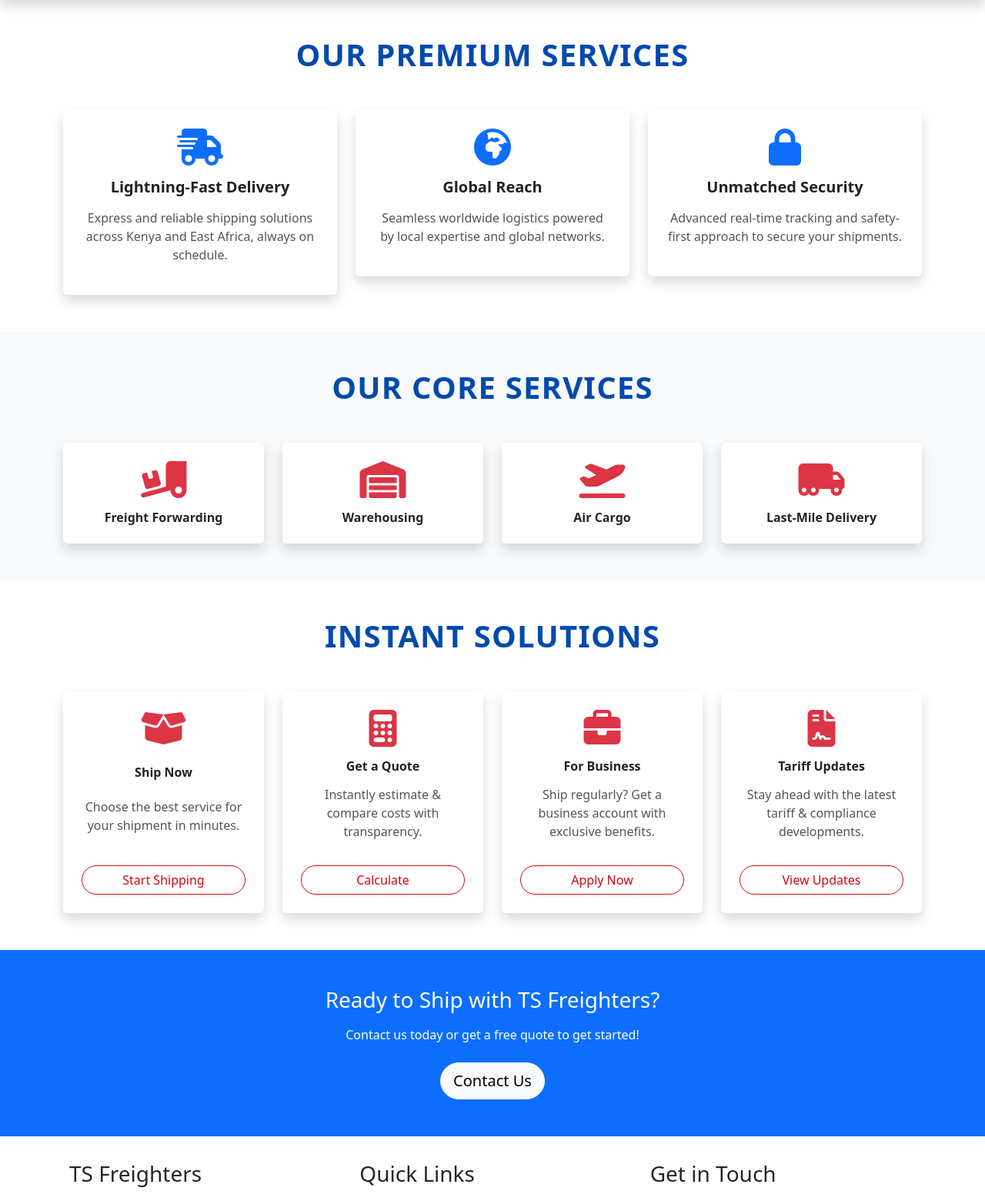
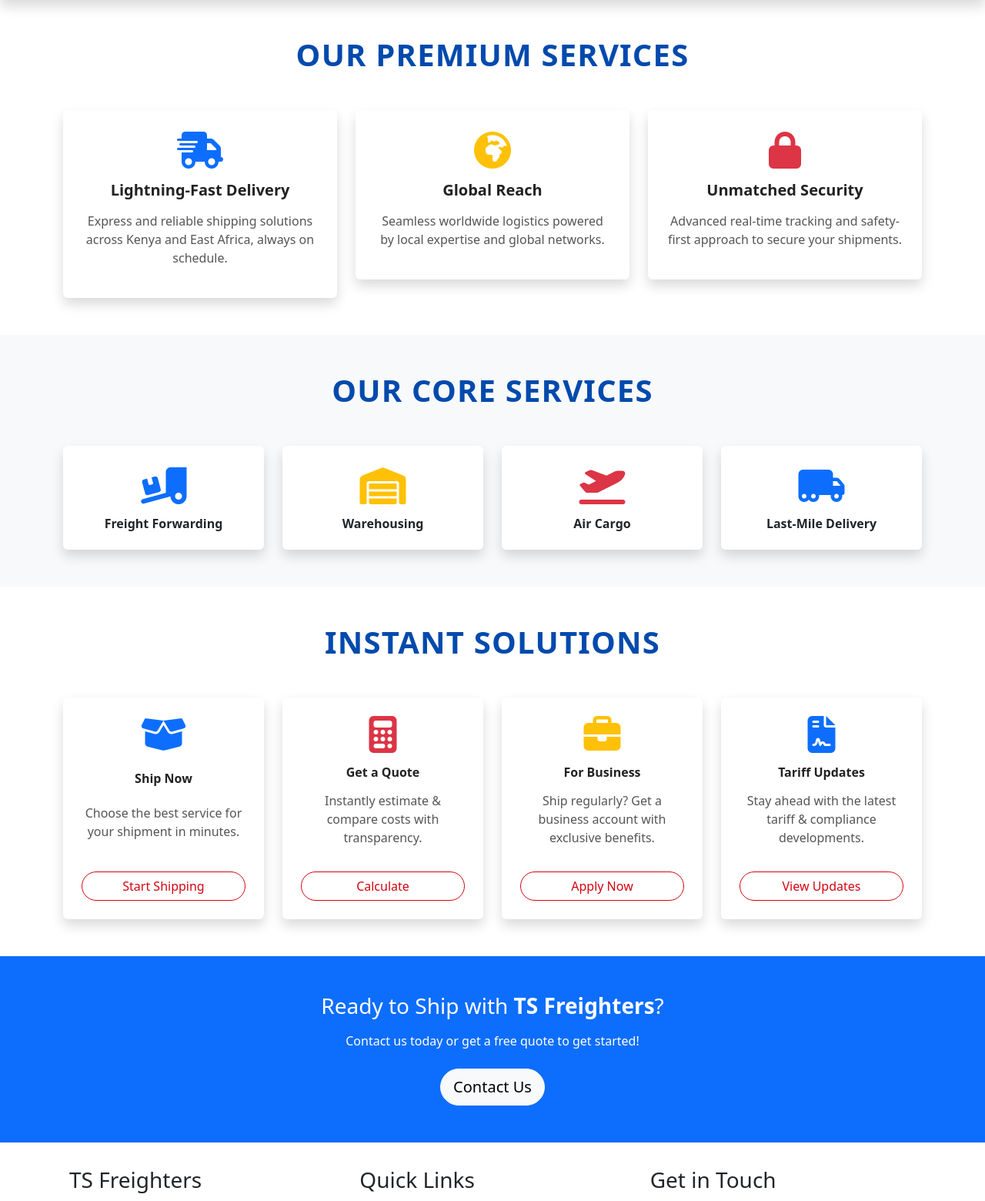
Before and after one commit to Maxwellkiptoo/tsfreighters, a PHP site: page /tsfreighters/app/Views/home/service.php in a window 1280 px wide. Shown: the part 95-1655 px from the top of the page at 77% size. Run offline with PHP 8.4, Linux system fonts and the light colour scheme.

Commit message:
still testing hte servce code

```diff
--- a/app/Views/home/service.php
+++ b/app/Views/home/service.php
@@ -1,33 +1,86 @@
 <?php include __DIR__ . '/../layout/header.php'; ?>
+
+<style>
+  /* Custom Colors */
+  .text-primary-blue { color: #0d6efd !important; } /* Bootstrap blue */
+  .text-danger-red { color: #dc3545 !important; }    /* Bootstrap red */
+  .text-warning-yellow { color: #ffc107 !important; } /* Bootstrap yellow */
+
+  .btn-primary-blue {
+    background-color: #0d6efd;
+    border-color: #0d6efd;
+  }
+  .btn-primary-blue:hover, .btn-primary-blue:focus {
+    background-color: #0842c9;
+    border-color: #0842c9;
+  }
+
+  /* Service Cards - Accent Borders */
+  .service-card {
+    border-top: 4px solid transparent;
+    transition: border-color 0.3s ease, box-shadow 0.3s ease;
+  }
+  .service-card.blue-border:hover {
+    border-color: #0d6efd;
+    box-shadow: 0 0 20px rgba(13, 110, 253, 0.4);
+  }
+  .service-card.red-border:hover {
+    border-color: #dc3545;
+    box-shadow: 0 0 20px rgba(220, 53, 69, 0.4);
+  }
+  .service-card.yellow-border:hover {
+    border-color: #ffc107;
+    box-shadow: 0 0 20px rgba(255, 193, 7, 0.4);
+  }
+
+  /* Instant Solutions buttons */
+  .btn-outline-danger:hover {
+    background-color: #dc3545;
+    color: white;
+  }
+
+  /* Responsive tweaks */
+  @media (max-width: 576px) {
+    .section-title {
+      font-size: 1.8rem;
+    }
+    .service-card h5, .service-card h6 {
+      font-size: 1.1rem;
+    }
+    .solution-card h6 {
+      font-size: 1rem;
+    }
+  }
+</style>
 
 <!-- Intro Section -->
 <section class="intro-section py-4 text-center">
   <div class="container">
-    <p class="lead">Discover our premium logistics services designed to make your shipping experience fast, secure, and seamless.</p>
+    <p class="lead">Discover our premium logistics services designed to make your shipping experience <span class="text-primary-blue fw-bold">fast</span>, <span class="text-danger-red fw-bold">secure</span>, and <span class="text-warning-yellow fw-bold">seamless</span>.</p>
   </div>
 </section>
 
 <section class="services-section py-5">
   <div class="container">
-    <h2 class="section-title text-center mb-5" data-aos="fade-up">Our Premium Services</h2>
+    <h2 class="section-title text-center mb-5" data-aos="fade-up" data-aos-duration="800">Our Premium Services</h2>
     <div class="row g-4">
-      <div class="col-md-4" data-aos="fade-up" data-aos-delay="100">
-        <div class="service-card shadow rounded p-4 text-center" tabindex="0" aria-label="Lightning-Fast Delivery: Express and reliable shipping solutions across Kenya and East Africa, always on schedule.">
-          <i class="fas fa-shipping-fast fa-3x text-primary mb-3" aria-hidden="true"></i>
+      <div class="col-md-4" data-aos="fade-right" data-aos-delay="100" data-aos-duration="1000">
+        <div class="service-card shadow rounded p-4 text-center blue-border" tabindex="0" aria-label="Lightning-Fast Delivery: Express and reliable shipping solutions across Kenya and East Africa, always on schedule.">
+          <i class="fas fa-shipping-fast fa-3x text-primary-blue mb-3" aria-hidden="true"></i>
           <h5 class="fw-bold mb-3">Lightning-Fast Delivery</h5>
           <p>Express and reliable shipping solutions across Kenya and East Africa, always on schedule.</p>
         </div>
       </div>
-      <div class="col-md-4" data-aos="fade-up" data-aos-delay="200">
-        <div class="service-card shadow rounded p-4 text-center" tabindex="0" aria-label="Global Reach: Seamless worldwide logistics powered by local expertise and global networks.">
-          <i class="fas fa-globe-africa fa-3x text-primary mb-3" aria-hidden="true"></i>
+      <div class="col-md-4" data-aos="fade-up" data-aos-delay="200" data-aos-duration="1000">
+        <div class="service-card shadow rounded p-4 text-center yellow-border" tabindex="0" aria-label="Global Reach: Seamless worldwide logistics powered by local expertise and global networks.">
+          <i class="fas fa-globe-africa fa-3x text-warning-yellow mb-3" aria-hidden="true"></i>
           <h5 class="fw-bold mb-3">Global Reach</h5>
           <p>Seamless worldwide logistics powered by local expertise and global networks.</p>
         </div>
       </div>
-      <div class="col-md-4" data-aos="fade-up" data-aos-delay="300">
-        <div class="service-card shadow rounded p-4 text-center" tabindex="0" aria-label="Unmatched Security: Advanced real-time tracking and safety-first approach to secure your shipments.">
-          <i class="fas fa-lock fa-3x text-primary mb-3" aria-hidden="true"></i>
+      <div class="col-md-4" data-aos="fade-left" data-aos-delay="300" data-aos-duration="1000">
+        <div class="service-card shadow rounded p-4 text-center red-border" tabindex="0" aria-label="Unmatched Security: Advanced real-time tracking and safety-first approach to secure your shipments.">
+          <i class="fas fa-lock fa-3x text-danger-red mb-3" aria-hidden="true"></i>
           <h5 class="fw-bold mb-3">Unmatched Security</h5>
           <p>Advanced real-time tracking and safety-first approach to secure your shipments.</p>
         </div>
@@ -89,12 +142,26 @@
 </section>
 
 <!-- CTA Section -->
-<section class="cta-section py-5 bg-primary text-white text-center">
+<section class="cta-section py-5 bg-primary text-white text-center" data-aos="zoom-in" data-aos-duration="1000">
   <div class="container">
-    <h3 class="mb-3">Ready to Ship with TS Freighters?</h3>
+    <h3 class="mb-3">Ready to Ship with <span class="fw-bold">TS Freighters</span>?</h3>
     <p class="mb-4">Contact us today or get a free quote to get started!</p>
     <a href="index.php?controller=customer&action=contact" class="btn btn-light btn-lg rounded-pill" aria-label="Contact Us">Contact Us</a>
   </div>
 </section>
 
 <?php include __DIR__ . '/../layout/footer.php'; ?>
+
+<!-- Initialize AOS Animations -->
+<script>
+  document.addEventListener('DOMContentLoaded', () => {
+    if(typeof AOS !== 'undefined') {
+      AOS.init({
+        once: true,
+        easing: 'ease-in-out',
+        duration: 800,
+        offset: 120,
+      });
+    }
+  });
+</script>
```
Also changed, not shown: other parts of app/Views/home/service.php (+15 -15 lines).
